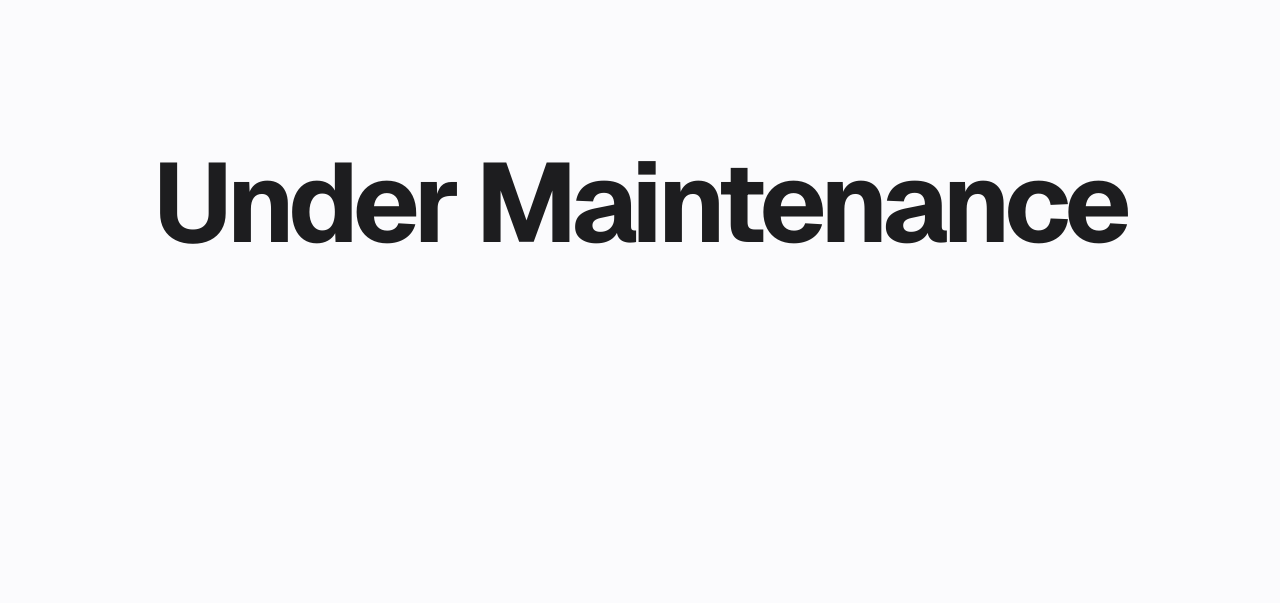
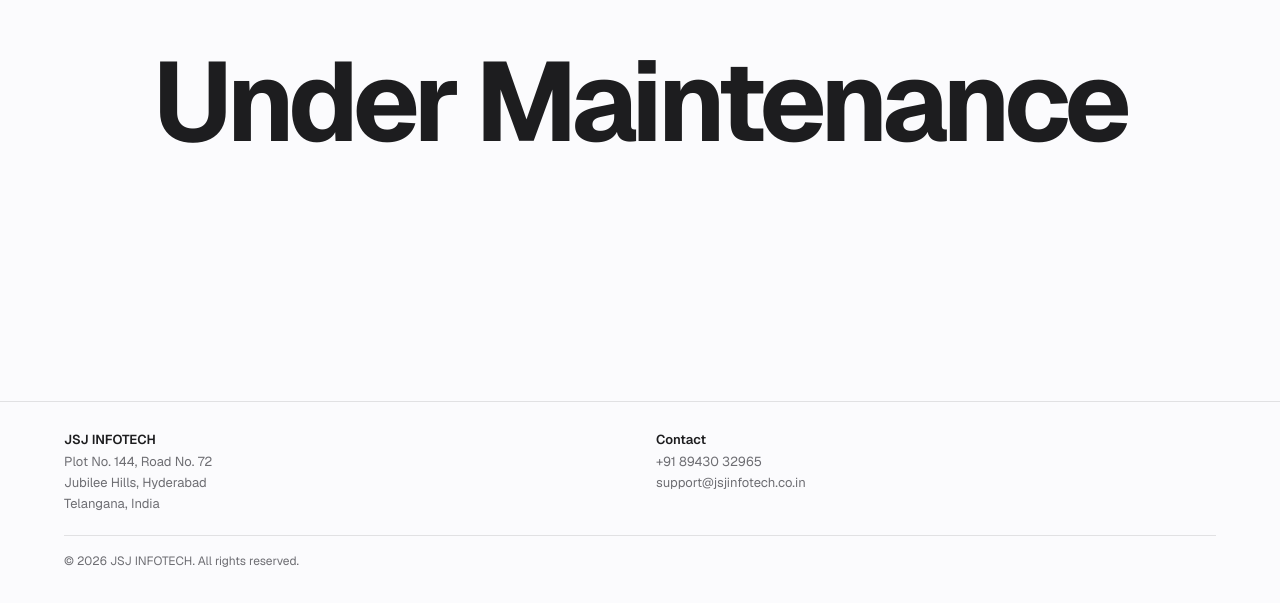
Before and after one commit to RamNarra/jsjinfotech-website, a Next.js app in the folder web/: page / in a window 1280 px wide. Shown: the part 197-800 px from the top of the page. Built offline with nearby package versions, Linux system fonts and the light colour scheme.

Commit message:
feat: add contact footer to maintenance page

```diff
--- a/web/src/app/page.tsx
+++ b/web/src/app/page.tsx
@@ -1,7 +1,28 @@
 export default function MaintenancePage() {
   return (
-    <main className="page">
-      <h1 className="title">Under Maintenance</h1>
-    </main>
+    <div className="page">
+      <main id="main" className="hero">
+        <h1 className="title">Under Maintenance</h1>
+      </main>
+
+      <footer className="foot">
+        <div className="foot-col">
+          <strong>JSJ INFOTECH</strong>
+          <address>
+            Plot No. 144, Road No. 72
+            <br />
+            Jubilee Hills, Hyderabad
+            <br />
+            Telangana, India
+          </address>
+        </div>
+        <div className="foot-col">
+          <strong>Contact</strong>
+          <a href="tel:+918943032965">+91 89430 32965</a>
+          <a href="mailto:support@jsjinfotech.co.in">support@jsjinfotech.co.in</a>
+        </div>
+        <p className="foot-copy">© {new Date().getFullYear()} JSJ INFOTECH. All rights reserved.</p>
+      </footer>
+    </div>
   );
 }
--- a/web/src/styles/globals.css
+++ b/web/src/styles/globals.css
@@ -38,9 +38,58 @@ body {
 .page {
   min-height: 100svh;
   display: grid;
+  grid-template-rows: 1fr auto;
+}
+
+.hero {
+  display: grid;
   place-items: center;
   padding: 24px;
   text-align: center;
+}
+
+.foot {
+  display: grid;
+  grid-template-columns: repeat(2, minmax(0, 1fr));
+  gap: 20px 32px;
+  padding: 28px clamp(20px, 5vw, 64px) 32px;
+  border-top: 1px solid var(--hair);
+  font-size: 0.8125rem;
+  line-height: 1.6;
+  color: var(--ink-2);
+  opacity: 0;
+  animation: in 1s var(--ease) 0.5s forwards;
+}
+.foot-col {
+  display: flex;
+  flex-direction: column;
+}
+.foot strong {
+  color: var(--ink);
+  font-weight: 600;
+  margin-bottom: 2px;
+}
+.foot address {
+  font-style: normal;
+}
+.foot a {
+  color: inherit;
+  text-decoration: none;
+  width: fit-content;
+}
+.foot a:hover {
+  color: var(--link);
+  text-decoration: underline;
+}
+.foot-copy {
+  grid-column: 1 / -1;
+  padding-top: 16px;
+  border-top: 1px solid var(--hair);
+  font-size: 0.75rem;
+}
+
+@media (max-width: 520px) {
+  .foot { grid-template-columns: 1fr; }
 }
 
 .title {
@@ -56,5 +105,5 @@ body {
 }
 
 @media (prefers-reduced-motion: reduce) {
-  .title { animation: none; opacity: 1; }
+  .title, .foot { animation: none; opacity: 1; }
 }
```
